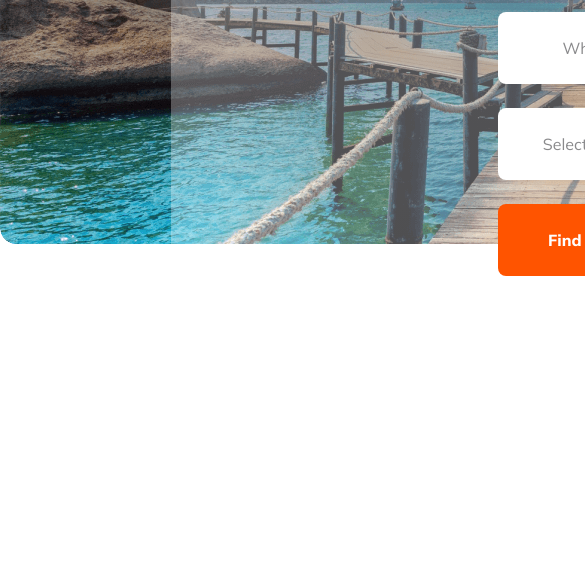
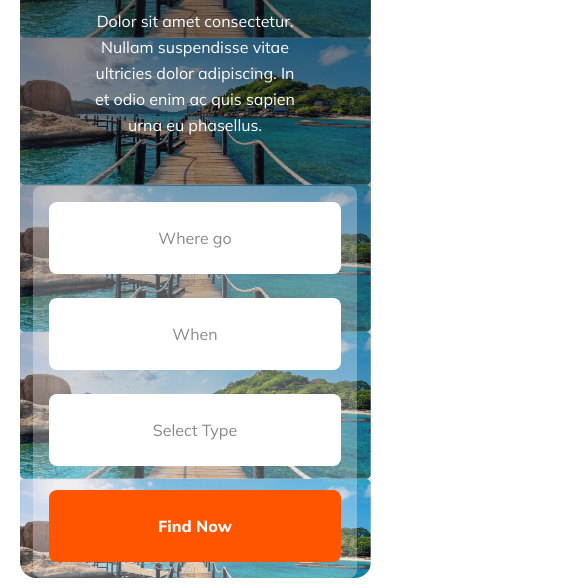
Before and after one commit to rnrabi/hero-travel, a plain HTML site: page index.html in a window 390 px wide. Shown: the part 256-844 px from the top of the page, 585 px wide, since content can reach past the window. Drawn offline with Linux system fonts and the light colour scheme.

Commit message:
banner section responsive is ok

```diff
--- a/index.html
+++ b/index.html
@@ -17,7 +17,7 @@
 </head>
 
 <body>
-    <section>
+    <section class="banner-section">
         <div class="banner">
             <div class="banner-container">
                 <h2>Explore Your Travel</h2>
--- a/style.css
+++ b/style.css
@@ -1,13 +1,15 @@
 * {
     margin: 0 auto;
     padding: 0;
-    width: 1170px;
 }
-
+.banner-section{
+    width: 90%;
+}
 .banner {
     background-image: linear-gradient(180deg, rgba(19, 19, 24, 0.80) 0%, rgba(19, 19, 24, 0.00) 100%), url('Images/Group\ 13\ \(1\)\ \(1\).png');
+    background-size: cover;
     height: 500px;
-    border-radius: 16px;
+    border-radius: 1rem;
     text-align: center;
     display: flex;
     justify-content: center;
@@ -34,13 +36,9 @@
     margin-bottom: 48px;
 }
 
-.list {}
-
 .list ul {
-    /* display: flex; */
     display: inline-flex;
-    /* justify-content: center; */
-    width: 68%;
+    width: 83%;
     padding: 16px;
     align-items: flex-start;
     gap: 24px;
@@ -50,8 +48,8 @@
 
 .list ul li {
     list-style-type: none;
-    width: 174px;
-    /* height: 52px; */
+    /* width: 174px; */
+    width: 22%;
     padding: 26px 0;
     flex-shrink: 0;
     border-radius: 8px;
@@ -92,4 +90,11 @@
     .list ul{
         flex-direction: column;
     }
+    .list ul li{
+        width: 100%;
+    }
+    .banner{
+        background-size:contain;
+        height: auto;
+    }
 }
```
